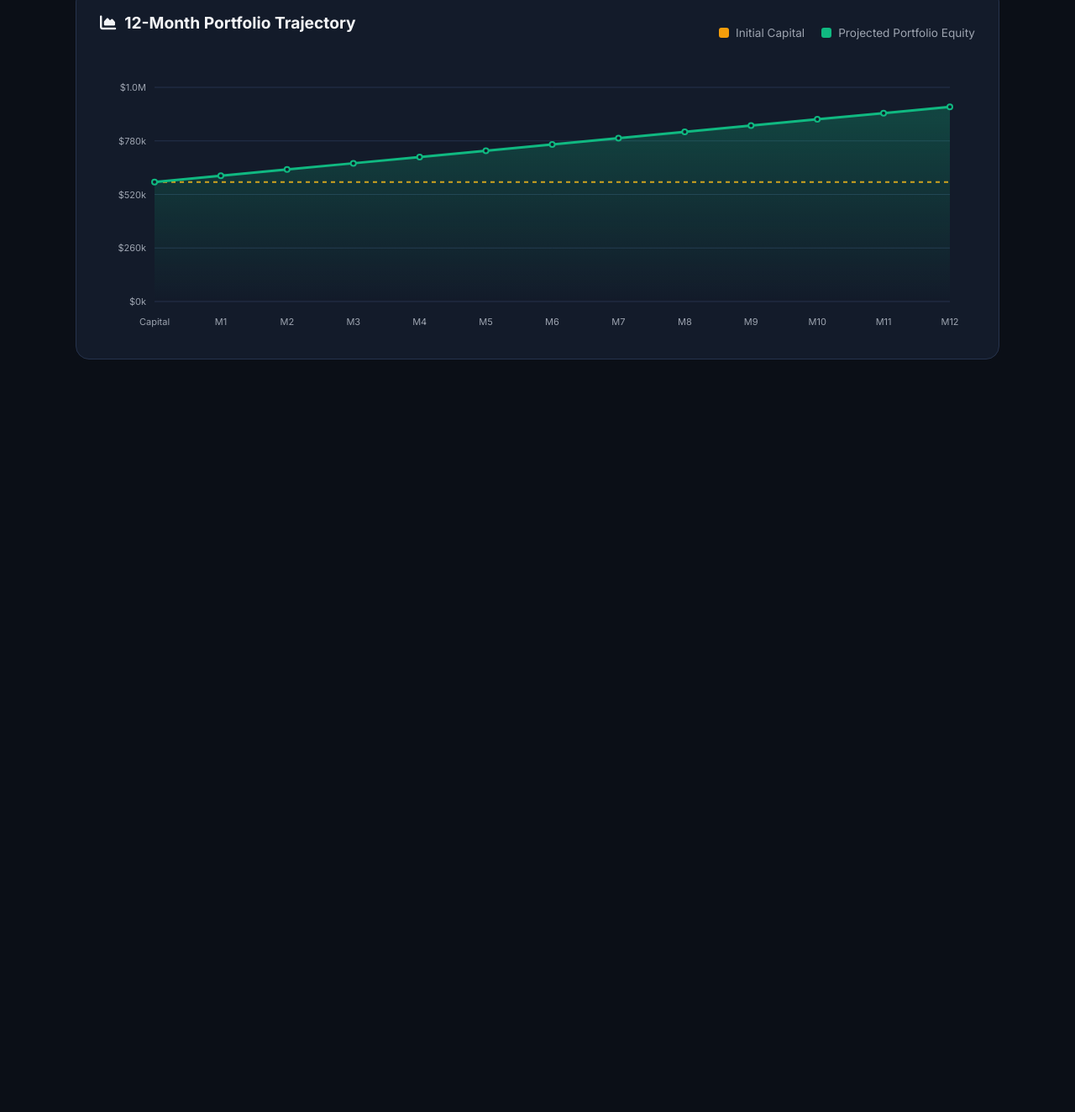
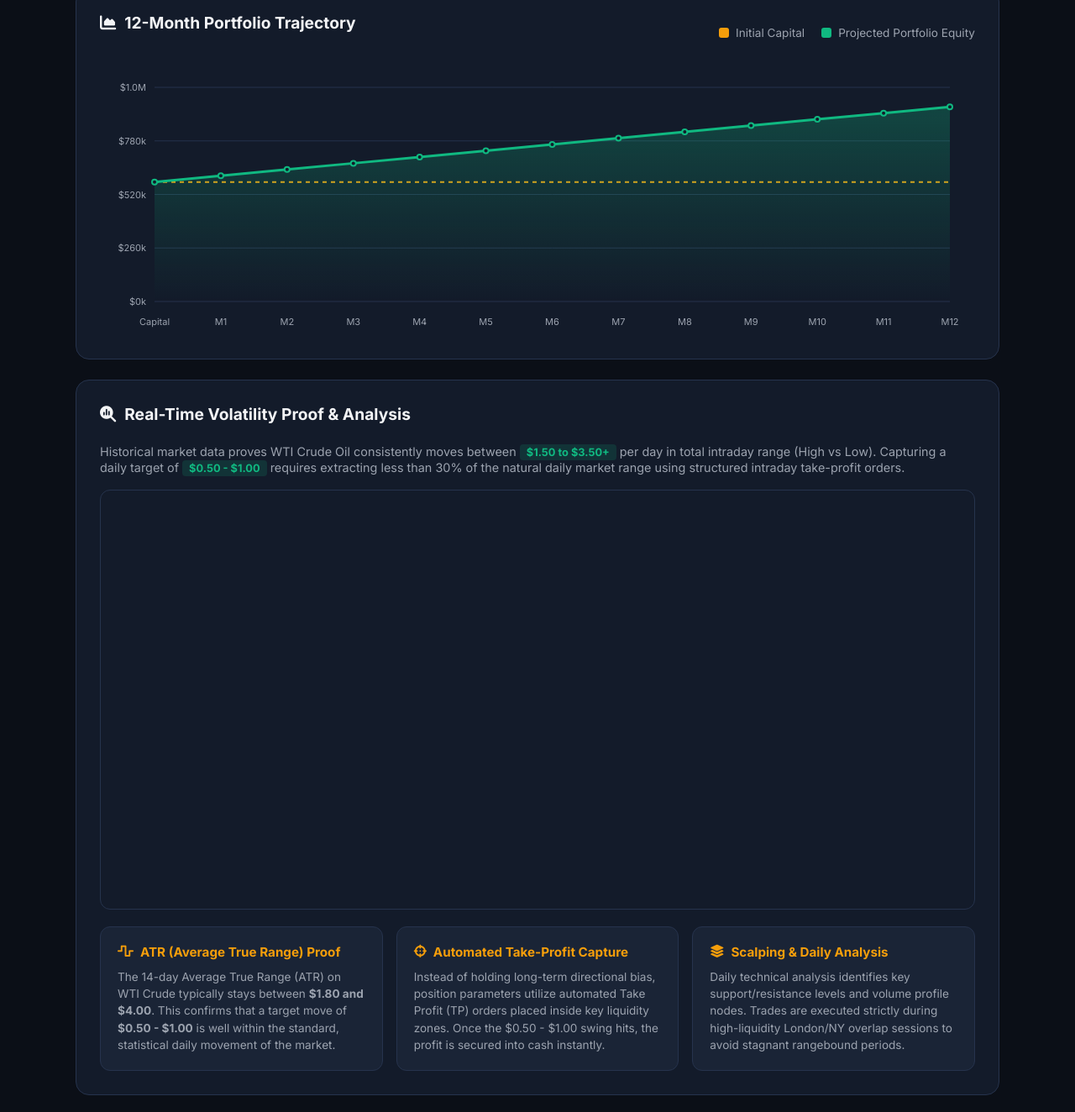
Before and after one commit to samashbourne-stack/oil, a plain HTML site: page index.html in a window 1280 px wide. Shown: the part 717-2041 px from the top of the page at 84% size. Before the commit the page ends 1165 px from the top, so only its background shows below. Drawn offline with Linux system fonts and the light colour scheme; a script that the page names is missing.

Commit message:
Update index.html

```diff
--- a/index.html
+++ b/index.html
@@ -164,6 +164,49 @@
 
     .chart-wrapper { position: relative; width: 100%; height: 320px; }
     canvas#growthCanvas { width: 100%; height: 100%; display: block; }
+
+    /* New Proof & TradingView Section Styles */
+    .proof-section { margin-top: 24px; }
+    .tv-wrapper { width: 100%; height: 500px; border-radius: 12px; overflow: hidden; border: 1px solid var(--border-color); margin-top: 16px; }
+
+    .proof-grid {
+      display: grid;
+      grid-template-columns: repeat(auto-fit, minmax(280px, 1fr));
+      gap: 16px;
+      margin-top: 20px;
+    }
+
+    .proof-card {
+      background: var(--card-bg);
+      border: 1px solid var(--border-color);
+      padding: 20px;
+      border-radius: 12px;
+    }
+
+    .proof-card h3 {
+      font-size: 0.95rem;
+      color: var(--accent-gold);
+      margin-bottom: 10px;
+      display: flex;
+      align-items: center;
+      gap: 8px;
+    }
+
+    .proof-card p {
+      font-size: 0.85rem;
+      color: var(--text-muted);
+      line-height: 1.5;
+    }
+
+    .stat-badge {
+      display: inline-block;
+      background: rgba(16, 185, 129, 0.15);
+      color: var(--accent-green);
+      font-weight: 700;
+      padding: 2px 8px;
+      border-radius: 4px;
+      font-size: 0.8rem;
+    }
   </style>
 </head>
 <body>
@@ -278,7 +321,65 @@
         <canvas id="growthCanvas"></canvas>
       </div>
     </div>
+
+    <!-- TradingView Real-Time Proof & Analysis Terminal -->
+    <div class="panel proof-section">
+      <div class="panel-header">
+        <h2><i class="fa-solid fa-magnifying-glass-chart"></i> Real-Time Volatility Proof & Analysis</h2>
+      </div>
+      <p style="color: var(--text-muted); font-size: 0.9rem;">
+        Historical market data proves WTI Crude Oil consistently moves between <span class="stat-badge">$1.50 to $3.50+</span> per day in total intraday range (High vs Low). Capturing a daily target of <span class="stat-badge">$0.50 - $1.00</span> requires extracting less than 30% of the natural daily market range using structured intraday take-profit orders.
+      </p>
+
+      <!-- Embedded Live TradingView Chart -->
+      <div class="tv-wrapper">
+        <div class="tradingview-widget-container" style="height:100%;width:100%">
+          <div id="tradingview_oil_chart" style="height:100%;width:100%"></div>
+        </div>
+      </div>
+
+      <div class="proof-grid">
+        <div class="proof-card">
+          <h3><i class="fa-solid fa-wave-square"></i> ATR (Average True Range) Proof</h3>
+          <p>
+            The 14-day Average True Range (ATR) on WTI Crude typically stays between <strong>$1.80 and $4.00</strong>. This confirms that a target move of <strong>$0.50 - $1.00</strong> is well within the standard, statistical daily movement of the market.
+          </p>
+        </div>
+
+        <div class="proof-card">
+          <h3><i class="fa-solid fa-crosshairs"></i> Automated Take-Profit Capture</h3>
+          <p>
+            Instead of holding long-term directional bias, position parameters utilize automated Take Profit (TP) orders placed inside key liquidity zones. Once the $0.50 - $1.00 swing hits, the profit is secured into cash instantly.
+          </p>
+        </div>
+
+        <div class="proof-card">
+          <h3><i class="fa-solid fa-layer-group"></i> Scalping & Daily Analysis</h3>
+          <p>
+            Daily technical analysis identifies key support/resistance levels and volume profile nodes. Trades are executed strictly during high-liquidity London/NY overlap sessions to avoid stagnant rangebound periods.
+          </p>
+        </div>
+      </div>
+    </div>
   </div>
+
+  <!-- TradingView Widget Script -->
+  <script type="text/javascript" src="https://s3.tradingview.com/tv.js"></script>
+  <script type="text/javascript">
+    new TradingView.widget({
+      "autosize": true,
+      "symbol": "TVC:USOIL",
+      "interval": "D",
+      "timezone": "Etc/UTC",
+      "theme": "dark",
+      "style": "1",
+      "locale": "en",
+      "toolbar_bg": "#131b2a",
+      "enable_publishing": false,
+      "allow_symbol_change": true,
+      "container_id": "tradingview_oil_chart"
+    });
+  </script>
 
   <script>
     const formatCurrency = (num) =>
```
